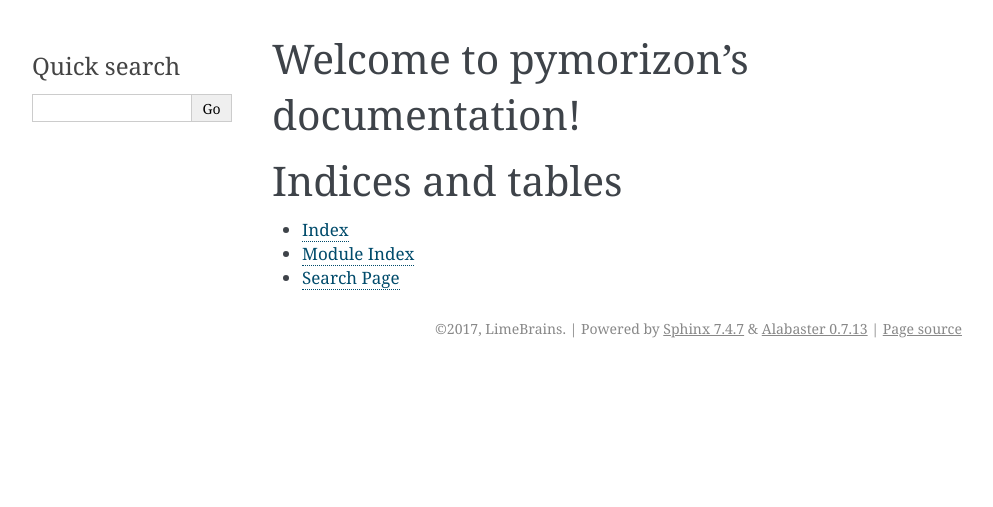
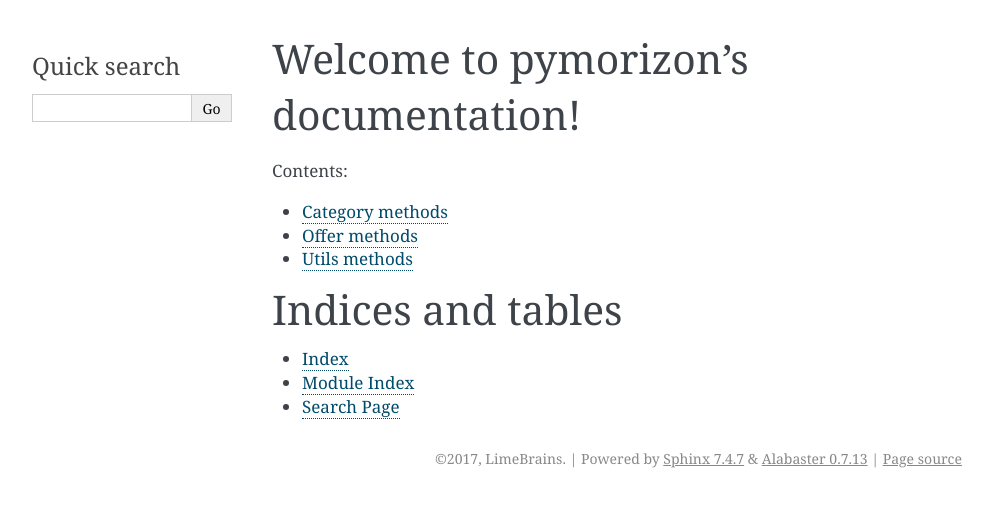
Before and after one commit to limebrains/pymorizon, a Sphinx documentation site: the page built from docs/index.rst, in a window 1280 px wide. Shown: the top 507 px of the page, without its empty margins (148-1141 px from the left). Built offline with Sphinx 7.4.7, drawn with Linux system fonts in a browser that asks for light colours.

Commit message:
docs updata

```diff
--- /dev/null
+++ b/docs/category.rst
@@ -0,0 +1,5 @@
+Category methods
+================
+
+.. automodule:: morizon.category
+   :members:
--- a/docs/conf.py
+++ b/docs/conf.py
@@ -17,10 +17,13 @@
 # add these directories to sys.path here. If the directory is relative to the
 # documentation root, use os.path.abspath to make it absolute, like shown here.
 #
-# import os
-# import sys
-# sys.path.insert(0, os.path.abspath('.'))
+import os
+import sys
 
+sys.path.insert(0, os.path.abspath('.'))
+cwd = os.getcwd()
+project_root = os.path.dirname(cwd)
+sys.path.insert(0, project_root)
 
 # -- General configuration ------------------------------------------------
 
@@ -32,8 +35,9 @@
 # extensions coming with Sphinx (named 'sphinx.ext.*') or your custom
 # ones.
 extensions = ['sphinx.ext.autodoc',
-    'sphinx.ext.doctest',
-    'sphinx.ext.githubpages']
+              'sphinx.ext.doctest',
+              'sphinx.ext.viewcode',
+              'sphinx.ext.githubpages']
 
 # Add any paths that contain templates here, relative to this directory.
 templates_path = ['_templates']
@@ -57,7 +61,7 @@ author = 'Michał Bartlakowski'
 # built documents.
 #
 # The short X.Y version.
-version = ''
+version = '0.0.1'
 # The full version, including alpha/beta/rc tags.
 release = '0.0.1'
 
@@ -78,7 +82,6 @@ pygments_style = 'sphinx'
 
 # If true, `todo` and `todoList` produce output, else they produce nothing.
 todo_include_todos = False
-
 
 # -- Options for HTML output ----------------------------------------------
 
@@ -110,12 +113,10 @@ html_sidebars = {
     ]
 }
 
-
 # -- Options for HTMLHelp output ------------------------------------------
 
 # Output file base name for HTML help builder.
 htmlhelp_basename = 'pymorizondoc'
-
 
 # -- Options for LaTeX output ---------------------------------------------
 
@@ -145,7 +146,6 @@ latex_documents = [
      'Michał Bartlakowski', 'manual'),
 ]
 
-
 # -- Options for manual page output ---------------------------------------
 
 # One entry per manual page. List of tuples
@@ -155,7 +155,6 @@ man_pages = [
      [author], 1)
 ]
 
-
 # -- Options for Texinfo output -------------------------------------------
 
 # Grouping the document tree into Texinfo files. List of tuples
@@ -163,6 +162,6 @@ man_pages = [
 #  dir menu entry, description, category)
 texinfo_documents = [
     (master_doc, 'pymorizon', 'pymorizon Documentation',
-     author, 'pymorizon', 'One line description of project.',
+     author, 'pymorizon', 'Scrapper for Morizon',
      'Miscellaneous'),
 ]
--- a/docs/index.rst
+++ b/docs/index.rst
@@ -11,6 +11,11 @@ Welcome to pymorizon's documentation!
    :caption: Contents:
 
 
+   category
+   offer
+   utils
+
+
 
 Indices and tables
 ==================
--- /dev/null
+++ b/docs/offer.rst
@@ -0,0 +1,5 @@
+Offer methods
+=============
+
+.. automodule:: morizon.offer
+   :members:
--- /dev/null
+++ b/docs/utils.rst
@@ -0,0 +1,5 @@
+Utils methods
+=============
+
+.. automodule:: morizon.utils
+   :members:
```
